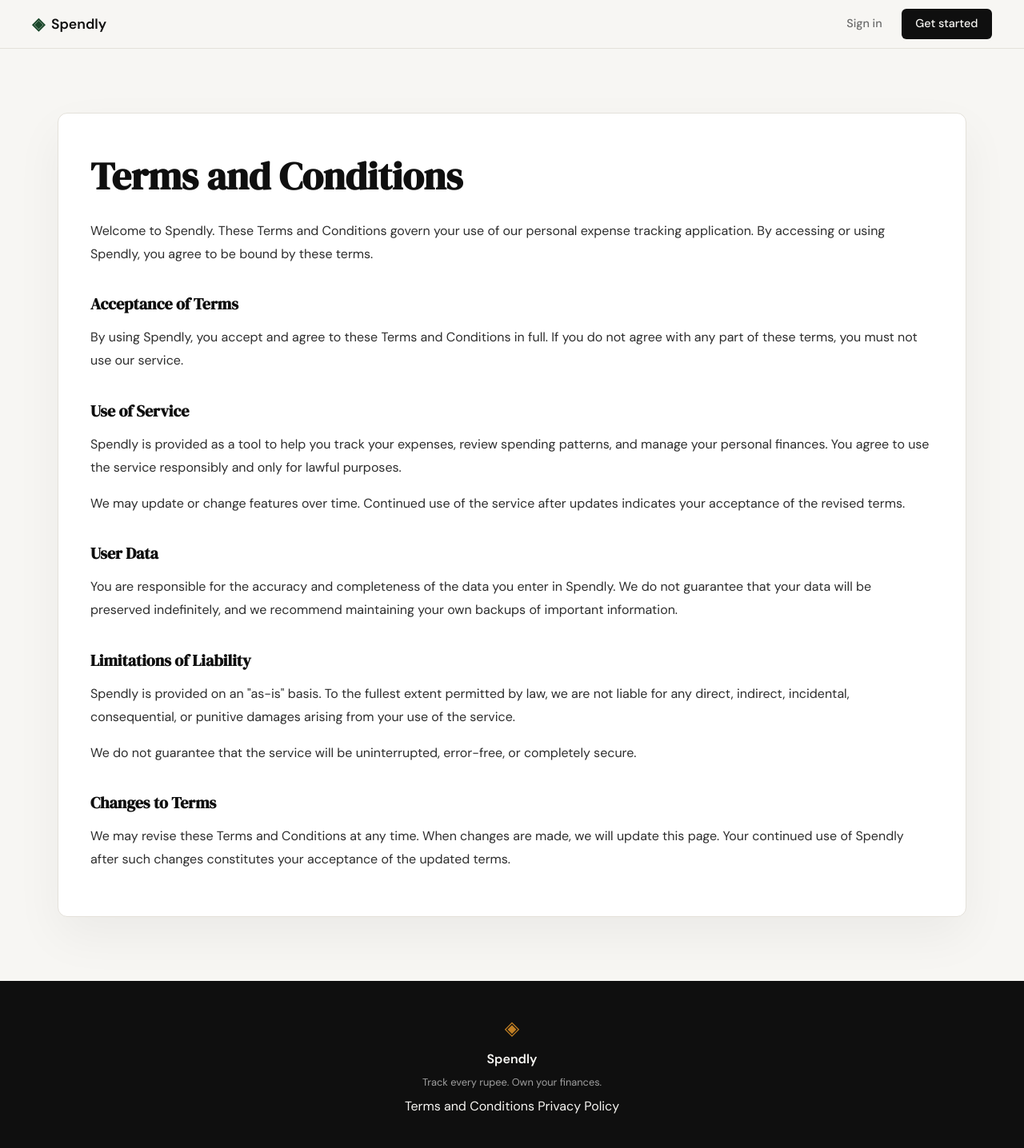
After one commit to SumitSharma0/Expense-application, a Flask app: page /terms in a window 1280 px wide. The commit adds this page. Shown: the whole page at 80% size. Run offline with Flask 3, Linux system fonts and the light colour scheme.

Commit message:
landing: add terms and conditions page and route

```diff
--- a/app.py
+++ b/app.py
@@ -10,6 +10,11 @@ app = Flask(__name__)
 @app.route("/")
 def landing():
     return render_template("landing.html")
+
+
+@app.route("/terms")
+def terms():
+    return render_template("terms.html")
 
 
 @app.route("/register")
--- a/static/css/style.css
+++ b/static/css/style.css
@@ -369,6 +369,51 @@ a { color: inherit; text-decoration: none; }
 }
 
 /* ------------------------------------------------------------------ */
+/* Page content                                                         */
+/* ------------------------------------------------------------------ */
+
+.page-section {
+    padding: 5rem 2rem;
+    max-width: var(--max-width);
+    margin: 0 auto;
+}
+
+.page-inner {
+    background: var(--paper-card);
+    border: 1px solid var(--border);
+    border-radius: var(--radius-md);
+    padding: 2.5rem;
+    box-shadow: 0 24px 60px rgba(15, 15, 15, 0.05);
+}
+
+.page-inner h1 {
+    font-family: var(--font-display);
+    font-size: clamp(2.25rem, 4vw, 3rem);
+    color: var(--ink);
+    margin-bottom: 1rem;
+}
+
+.page-inner h2 {
+    font-family: var(--font-display);
+    font-size: 1.25rem;
+    color: var(--ink);
+    margin-top: 2rem;
+    margin-bottom: 0.75rem;
+}
+
+.page-inner p {
+    color: var(--ink-soft);
+    margin-bottom: 1rem;
+    line-height: 1.8;
+}
+
+@media (max-width: 900px) {
+    .page-section {
+        padding: 3rem 1.5rem;
+    }
+}
+
+/* ------------------------------------------------------------------ */
 /* Auth pages                                                          */
 /* ------------------------------------------------------------------ */
 
--- a/templates/base.html
+++ b/templates/base.html
@@ -35,7 +35,7 @@
             <span class="footer-name">Spendly</span>
             <p class="footer-copy">Track every rupee. Own your finances.</p>
             <div>
-                <a href="#">Terms and Conditions</a>
+                <a href="/terms">Terms and Conditions</a>
                 <a href="#">Privacy Policy</a>
             </div>
         </div>
--- /dev/null
+++ b/templates/terms.html
@@ -0,0 +1,29 @@
+{% extends "base.html" %}
+
+{% block title %}Terms and Conditions — Spendly{% endblock %}
+
+{% block content %}
+<section class="page-section">
+    <div class="page-inner">
+        <h1>Terms and Conditions</h1>
+        <p>Welcome to Spendly. These Terms and Conditions govern your use of our personal expense tracking application. By accessing or using Spendly, you agree to be bound by these terms.</p>
+
+        <h2>Acceptance of Terms</h2>
+        <p>By using Spendly, you accept and agree to these Terms and Conditions in full. If you do not agree with any part of these terms, you must not use our service.</p>
+
+        <h2>Use of Service</h2>
+        <p>Spendly is provided as a tool to help you track your expenses, review spending patterns, and manage your personal finances. You agree to use the service responsibly and only for lawful purposes.</p>
+        <p>We may update or change features over time. Continued use of the service after updates indicates your acceptance of the revised terms.</p>
+
+        <h2>User Data</h2>
+        <p>You are responsible for the accuracy and completeness of the data you enter in Spendly. We do not guarantee that your data will be preserved indefinitely, and we recommend maintaining your own backups of important information.</p>
+
+        <h2>Limitations of Liability</h2>
+        <p>Spendly is provided on an "as-is" basis. To the fullest extent permitted by law, we are not liable for any direct, indirect, incidental, consequential, or punitive damages arising from your use of the service.</p>
+        <p>We do not guarantee that the service will be uninterrupted, error-free, or completely secure.</p>
+
+        <h2>Changes to Terms</h2>
+        <p>We may revise these Terms and Conditions at any time. When changes are made, we will update this page. Your continued use of Spendly after such changes constitutes your acceptance of the updated terms.</p>
+    </div>
+</section>
+{% endblock %}
```
Also changed, not shown: file.txt (+67 -0 lines).
